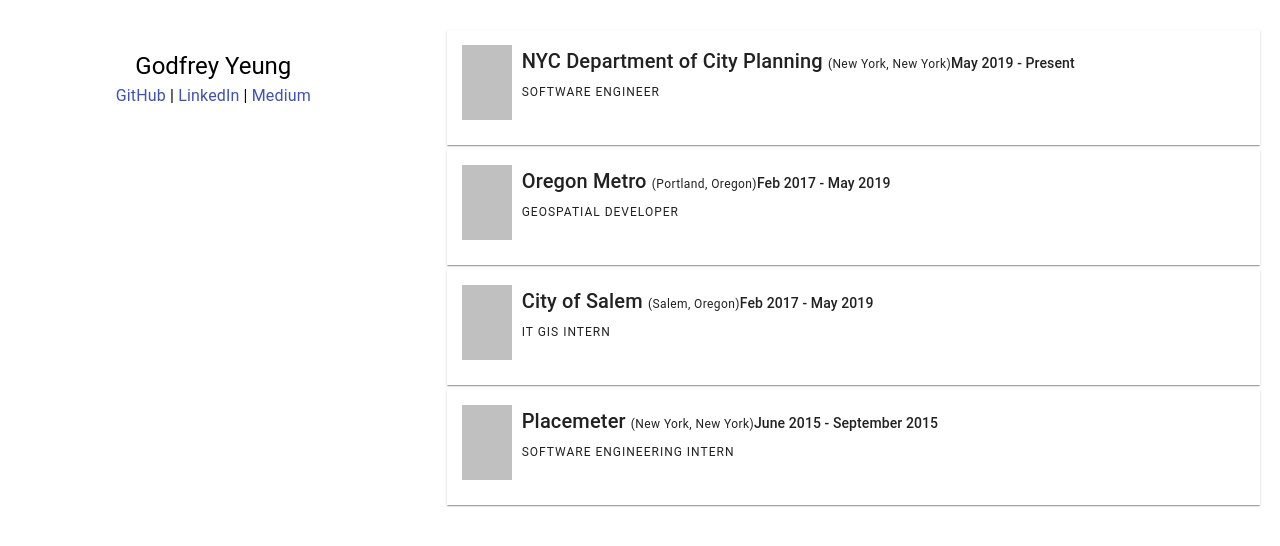
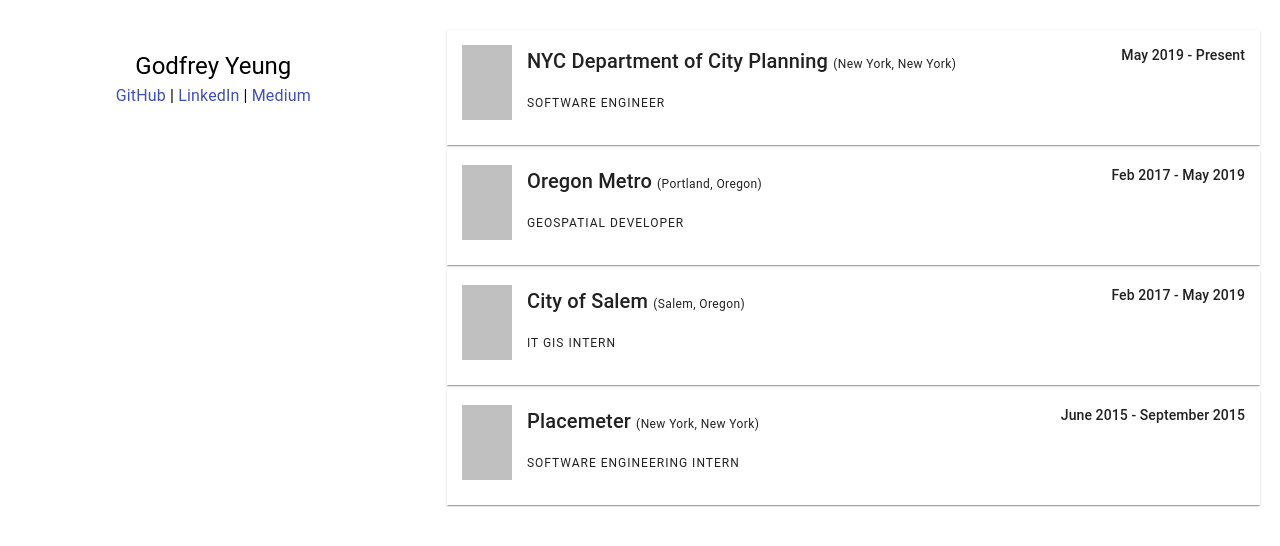
Before and after one commit to godfreyyeung/godfreyyeung, a React (Create React App) app: page / in a window 1280 px wide. Shown: the top 546 px of the page. Built offline with nearby package versions, Linux system fonts and the light colour scheme.

Commit message:
Realign dates to end of line

```diff
--- a/src/ResumeCard.js
+++ b/src/ResumeCard.js
@@ -18,7 +18,10 @@
                 container
                 item
             >
-                <Grid item>
+                <Grid
+                    item
+                    xs={1}
+                >
                     <div
                         style={
                             {
@@ -31,13 +34,14 @@
                     </div>
                 </Grid>
                 <Grid
+                    container
                     item
+                    xs={11}
                 >
                     <Grid
                         container
                         item
                         justify="space-between"
-                        alignItems="baseline"
                     >
                         <Grid item>
                             <Typography variant="h6">
@@ -48,7 +52,9 @@
                             <Typography variant="subtitle2"> {props.info.startDate} - {props.info.endDate} </Typography>
                         </Grid>
                     </Grid>
-                    <Grid>
+                    <Grid
+                        item
+                    >
                         <Typography variant="overline">
                             {props.info.role}
                         </Typography>
```
